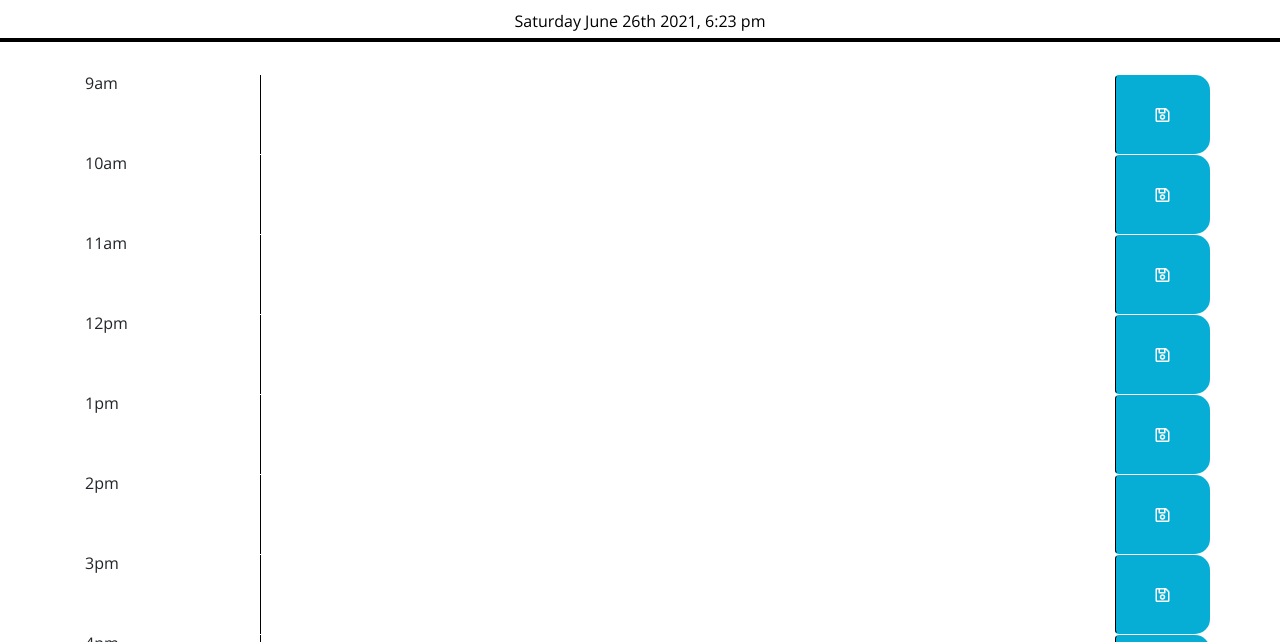
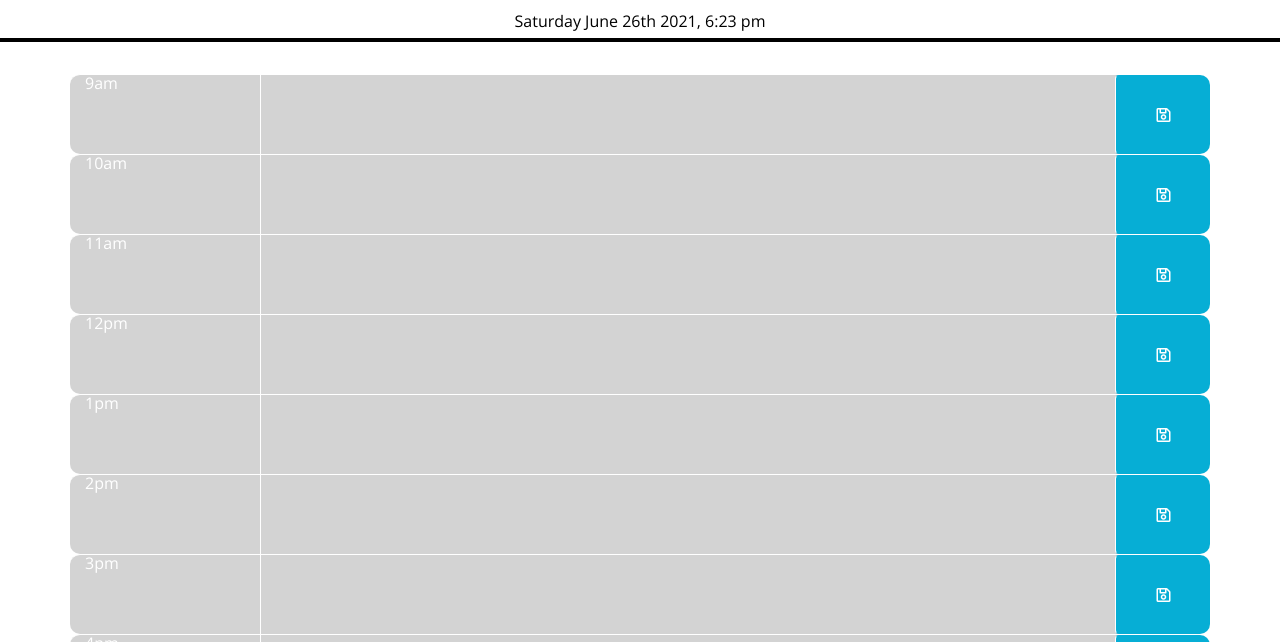
Before and after one commit to MikeBombay/scheduler, a plain HTML site: page index.html in a window 1280 px wide. Shown: the part 158-800 px from the top of the page. Drawn offline with nearby package versions, Linux system fonts and the light colour scheme.

Commit message:
save and render

```diff
--- a/index.html
+++ b/index.html
@@ -31,48 +31,48 @@
 
     <div class="container">
       <!-- Timeblocks go here -->
-      <div class="row">
-        <div class="col-2" id="9">9am</div>
+      <div class="row time-block" id="9">
+        <div class="col-2">9am</div>
         <textarea class="col-9 plan"></textarea>
         <button class="col-1 btn saveBtn"><i class="far fa-save"></i></button>
       </div>
-      <div class="row">
-        <div class="col-2" id="10">10am</div>
+      <div class="row time-block" id="10">
+        <div class="col-2">10am</div>
         <textarea class="col-9 plan"></textarea>
         <button class="col-1 btn saveBtn"><i class="far fa-save"></i></button>
       </div>
-      <div class="row">
-        <div class="col-2" id="11">11am</div>
-        <textarea class="col-9 plan"></textarea>
-        <button class="col-1 btn saveBtn"><i class="far fa-save size: 3x"></i></button>
-      </div>
-      <div class="row">
-        <div class="col-2" id="12">12pm</div>
+      <div class="row time-block" id="11">
+        <div class="col-2">11am</div>
         <textarea class="col-9 plan"></textarea>
         <button class="col-1 btn saveBtn"><i class="far fa-save"></i></button>
       </div>
-      <div class="row">
-        <div class="col-2" id="13">1pm</div>
+      <div class="row time-block" id="12">
+        <div class="col-2">12pm</div>
         <textarea class="col-9 plan"></textarea>
         <button class="col-1 btn saveBtn"><i class="far fa-save"></i></button>
       </div>
-      <div class="row">
-        <div class="col-2" id="14">2pm</div>
+      <div class="row time-block" id="13">
+        <div class="col-2">1pm</div>
         <textarea class="col-9 plan"></textarea>
         <button class="col-1 btn saveBtn"><i class="far fa-save"></i></button>
       </div>
-      <div class="row">
-        <div class="col-2" id="15">3pm</div>
+      <div class="row time-block" id="14">
+        <div class="col-2">2pm</div>
         <textarea class="col-9 plan"></textarea>
         <button class="col-1 btn saveBtn"><i class="far fa-save"></i></button>
       </div>
-      <div class="row">
-        <div class="col-2" id="16">4pm</div>
+      <div class="row time-block" id="15">
+        <div class="col-2">3pm</div>
         <textarea class="col-9 plan"></textarea>
         <button class="col-1 btn saveBtn"><i class="far fa-save"></i></button>
       </div>
-      <div class="row">
-        <div class="col-2" id="17">5pm</div>
+      <div class="row time-block" id="16">
+        <div class="col-2">4pm</div>
+        <textarea class="col-9 plan"></textarea>
+        <button class="col-1 btn saveBtn"><i class="far fa-save"></i></button>
+      </div>
+      <div class="row time-block"  id="17">
+        <div class="col-2">5pm</div>
         <textarea class="col-9 plan"></textarea>
         <button class="col-1 btn saveBtn"><i class="far fa-save"></i></button>
       </div>
--- a/script.js
+++ b/script.js
@@ -4,4 +4,54 @@ $("#currentDay").text(moment().format('dddd MMMM Do YYYY, h:mm a'));
 var currentTime = moment();
 
 var currentHour = moment().hour();
-console.log(currentHour);
+//console.log(currentHour);
+
+function checkHour() {
+$(".time-block").each(function () {
+    var thisHour = parseInt($(this).attr("id"));
+    console.log(thisHour)
+
+    if (thisHour < currentHour) {
+        $(this).addClass("past");
+        $(this).removeClass("future");
+        $(this).removeClass("present");
+    }
+    else if (thisHour === currentHour) {
+        $(this).removeClass("past");
+        $(this).addClass("present");
+        $(this).removeClass("future");
+    }
+    else {
+        $(this).removeClass("present");
+        $(this).removeClass("past");
+        $(this).addClass("future");
+    }})};
+
+
+  function renderSaved(){
+    $(".plan").each(function(){
+        var saved = $(this).attr("id");
+        $(this).val(localStorage.getItem(saved));
+    });
+};
+
+
+    $(".saveBtn").click(function (event) {
+        event.preventDefault();
+
+        var savedPlan = $(this).siblings(".plan").val();
+        var timeOf = $(this).parent().attr('id');
+
+
+      console.log(savedPlan);
+      console.log(timeOf);
+
+
+
+        localStorage.setItem(timeOf, savedPlan);
+
+
+    });
+
+    renderSaved();
+    checkHour();
--- a/style.css
+++ b/style.css
@@ -8,8 +8,8 @@ textarea{
   background: transparent;
   border: none;
   resize: none;
-  color: #000000;
-  border-left: 1px solid black;
+  color: white;
+  border-left: 1px solid white;
   padding: 10px;
 }
 
@@ -37,20 +37,27 @@ textarea{
 }
 
 .time-block{
-  text-align: center;
-  border-radius: 15px;
+  text-align: justify;
+  border-right: 1px solid white;
+  border-top-left-radius: 10px;
+  border-bottom-left-radius: 10px;
+  color: white;
 }
 
 .row {
   white-space: pre-wrap;
   height: 80px;
-  border-top: 1px solid white;;
+  border-right: 2px white;
+  border-top: 1px solid white;
+  border-top-right-radius: 15px;
+  border-bottom-right-radius: 15px;
+
 }
 
 .hour {
   background-color: #ffffff;
   color: #000000;
-  border-top: 1px dashed #000000;
+  border-top: 1px dashed white;
 }
 
 .past {
@@ -69,11 +76,12 @@ textarea{
 }
 
 .saveBtn {
-  border-left: 1px solid black;
-  border-top-right-radius: 15px;
-  border-bottom-right-radius: 15px;
+  border-left: 1px solid white;
+  border-top-right-radius: 10px;
+  border-bottom-right-radius: 10px;
   background-color: #06AED5;
   color: white;
+  padding-right: 10px;
 }
 
 .saveBtn i:hover {
```
